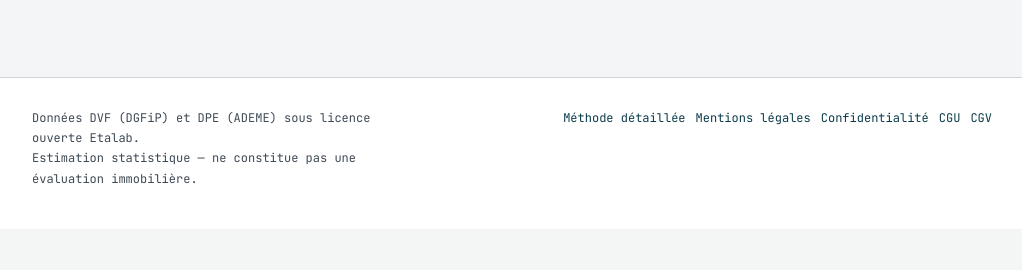
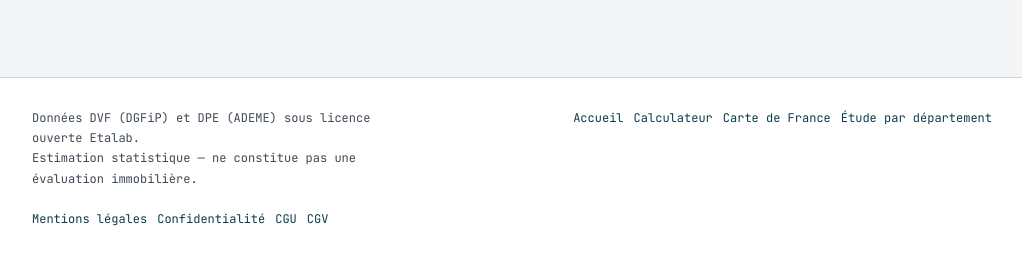
Before and after one commit to nmoral/valeur-verte, a Symfony app: template app/templates/legal/cgu.html.twig in a window 1280 px wide. Shown: the part 2151-2421 px from the top of the page, without its empty margins (128-1150 px from the left). Before the commit the page ends 2334 px from the top, so only its background shows below. Run offline with Twig, Linux system fonts and the light colour scheme; the template is opened without the code that fills it, so the values that code supplies are empty; some libraries are stand-ins or nearby versions.

Commit message:
feat(seo): maillage des pages piliers dans le pied de page (green)
Le pied de page partagé relie désormais Accueil, Calculateur, Carte de France et
Étude par département — maillage interne diffusant l'autorité vers les pages SEO.

Refs #337

```diff
--- a/app/templates/_pied_de_page.html.twig
+++ b/app/templates/_pied_de_page.html.twig
@@ -1,12 +1,20 @@
-{# Pied de page du site public, partagé par la vitrine et les pages légales (#228).
-   C'est le seul chemin d'accès aux mentions obligatoires : tout lien y est vivant. #}
+{# Pied de page du site public, partagé par toutes les pages publiques (#337, #228).
+   Les mêmes liens partout : le maillage interne SEO (pages piliers, pour diffuser
+   l'autorité) et l'accès aux mentions légales obligatoires. Tout lien y est vivant. #}
 <footer>
   <div class="wrap">
     <p>Données DVF (DGFiP) et DPE (ADEME) sous licence ouverte Etalab.<br>
       Estimation statistique — ne constitue pas une évaluation immobilière.</p>
-    <nav aria-label="Liens de bas de page">
+    <nav class="foot-nav" aria-label="Explorer Valeur Verte">
       <ul class="foot-links">
-        <li><a href="{{ path('home') }}#methode">Méthode détaillée</a></li>
+        <li><a href="{{ path('home') }}">Accueil</a></li>
+        <li><a href="{{ path('page_calculateur') }}">Calculateur</a></li>
+        <li><a href="{{ path('carte_nationale') }}">Carte de France</a></li>
+        <li><a href="{{ path('publication') }}">Étude par département</a></li>
+      </ul>
+    </nav>
+    <nav class="foot-nav foot-nav--legal" aria-label="Informations légales">
+      <ul class="foot-links">
         <li><a href="{{ path('mentions_legales') }}">Mentions légales</a></li>
         <li><a href="{{ path('confidentialite') }}">Confidentialité</a></li>
         <li><a href="{{ path('cgu') }}">CGU</a></li>
```
